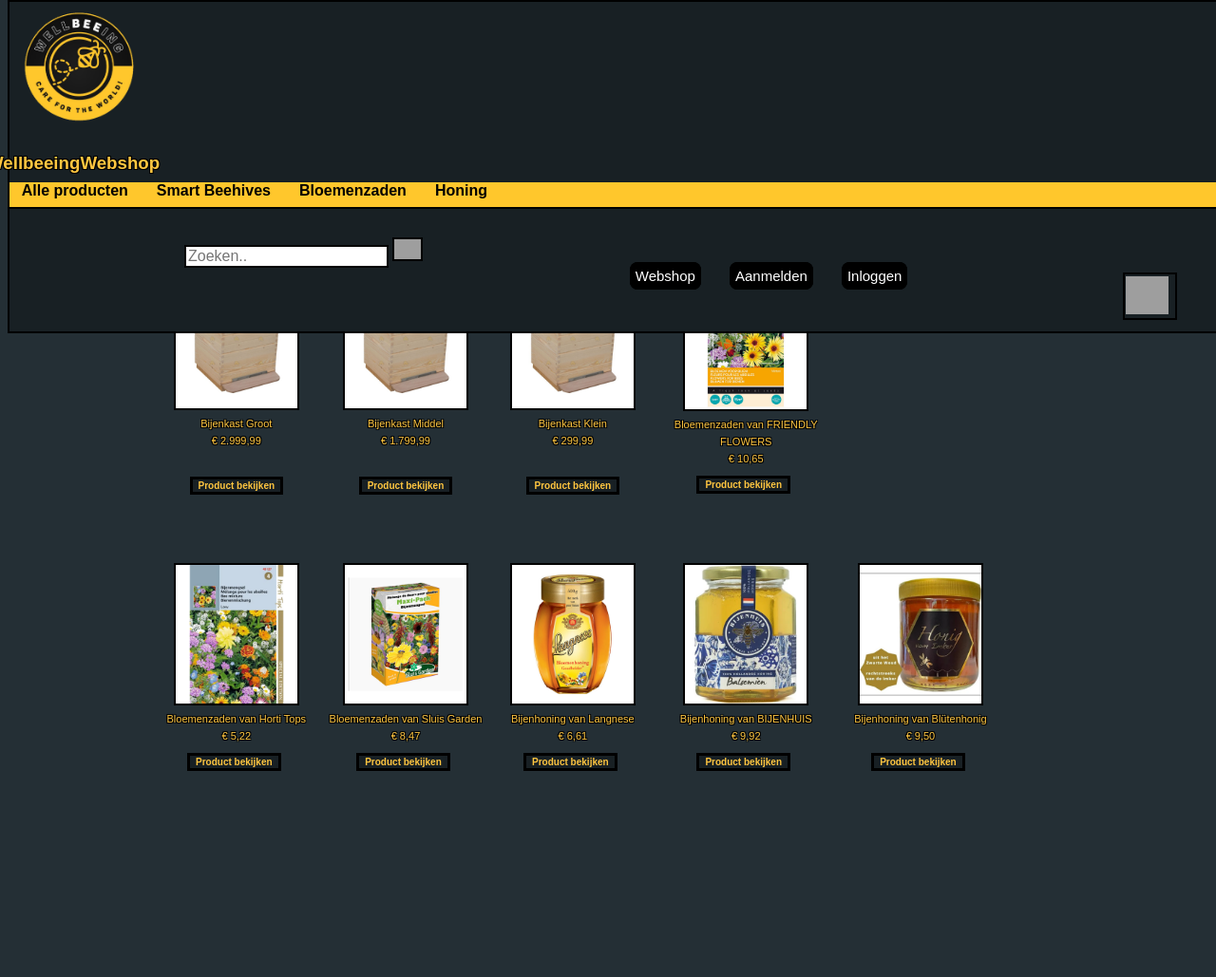
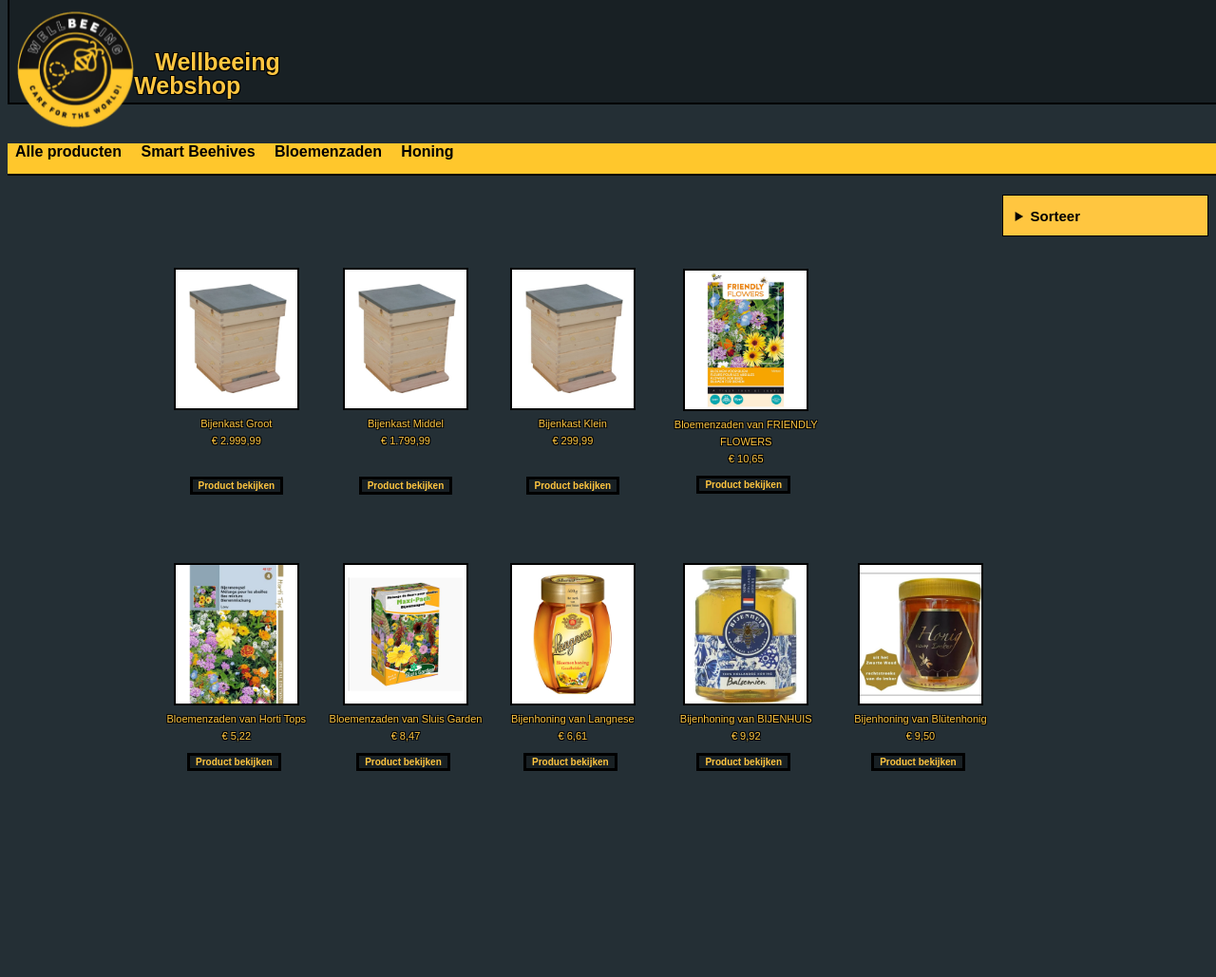
Before and after one commit to Blightningpower/Wellbeeing_webshop, a PHP site: page /html/homepage.html in a window 1280 px wide. Shown: the top 1029 px of the page at 95% size. Run offline with PHP 8.4, Linux system fonts and the light colour scheme; grey boxes are pictures that could not be loaded.

Commit message:
18012023

```diff
--- a/css/homepage.css
+++ b/css/homepage.css
@@ -10,18 +10,24 @@
 }
 
 /*This code is for the navigation bar*/
-
 header {
     border: 2px solid black;
     width: 100%;
+    float: left;
     position: fixed;
+    max-height: 9vw;
     background-color: #182024;
     top: 0;
     z-index: 1;
+    margin-top: -9px;
+    line-height: 300%;
+    list-style-type: none;
+    overflow: hidden;
 }
 
 .navbarButton {
     position: relative;
+    top: -4vw;
     right: -50vw;
     float: unset;
 }
@@ -43,34 +49,41 @@
 }
 
 img.logo {
-    max-width: 16vh;
-    padding: 1vh 1vh 1vh 1vh;
+    max-width: 17vh;
+    position: fixed;
+    padding: 2vh 0 0 0;
 }
 
 .WellbeeingHeaderTitle {
+    font-size: 25px;
+    width: min-content;
+    position: absolute;
+    right: 81%;
+    top: 49%;
     text-shadow: -1px -1px 0 #000, 1px -1px 0 #000, -1px 1px 0 #000, 1px 1px 0 #000;
     color: #FFC640;
 }
 
 .WellbeeingTitleWord {
-    margin: 0 0 0 -3vh;
+    position: relative;
+    left: 12vw;
+    top: -2vw;
 }
 
 .shoppingCartImage {
     width: 45px;
     height: 40px;
-    margin-top: 3%;
+    margin-top: 24%;
 }
 
 a.shoppingCartButton {
-    top: -1vw;
+    top: -10vw;
     left: -4vw;
     float: right;
     position: relative;
     width: 4%;
-    padding: 0 1px;
+    padding: 0 1px 0 1px;
     border: 2px solid black;
-    max-height: 9vh;
 }
 
 .shoppingCartButton:hover {
@@ -79,34 +92,43 @@
     height: 100%;
 }
 
+
 .searchbar {
-    padding: 6vh 0 0 23vh;
+    position: relative;
+    left: 27vw;
+    top: -3vw;
+    height: 0;
 }
 
 input.searchBarfield {
     font-size: inherit;
     border: 2px solid black;
+    max-height: fit-content;
 }
 
 .searchBarIcon {
-    max-height: 21px;
+    position: relative;
+    bottom: -7px;
+    left: -30px;
+    height: 21px;
     border: 2px solid black;
 }
 
 .navHeader {
     border-bottom: 2px solid black;
-    height: 2vw;
+    min-height: 4%;
     background-color: #FFC72C;
+    top: 20%;
+    line-height: normal;
     width: 100%;
     position: fixed;
-    max-height: 4%;
-    top: 24%;
-    line-height: normal;
+    z-index: 1;
+    margin-top: -9px;
 }
 
 .navHeader a {
     text-decoration: none;
-    padding: 0 1vw 7px;
+    padding: 0 1vh 6px 8px;
     color: black;
     font-weight: bold;
 }
@@ -255,21 +277,8 @@
     content: '';
 }
 
+
 /*Footer*/
-
-.footer h4 {
-    margin-bottom: 25px;
-    margin-top: 20px;
-    font-weight: 600;
-}
-
-.icons .fa {
-    color: #f44336;
-    margin: 0 13px;
-    cursor: pointer;
-    padding: 18px 0;
-}
-
 footer {
     padding: 50px 0;
     color: #f0f9ff;
@@ -316,7 +325,7 @@
     text-align: center;
 }
 
-.footer-dark .item.social > a {
+.footer-dark .item.social>a {
     font-size: 20px;
     width: 36px;
     height: 36px;
--- a/html/homepage.html
+++ b/html/homepage.html
@@ -7,347 +7,7 @@
     <meta name="viewport" content="width=device-width, initial-scale=1.0">
 
     <!--Webshop stylesheet-->
-    <style>
-	/*This code is applied on the whole page*/
-* {
-    font-family: PT S, PT Serif, sans-serif, PT Serif, sans-serif;
-    text-decoration: none;
-}
-
-body {
-    background-color: #242F35;
-    margin-top: 16vh;
-}
-
-/*This code is for the navigation bar*/
-
-header {
-    border: 2px solid black;
-    width: 100%;
-    position: fixed;
-    background-color: #182024;
-    top: 0;
-    z-index: 1;
-}
-
-.navbarButton {
-    position: relative;
-    right: -50vw;
-    float: unset;
-}
-
-.navbarButton a {
-    text-decoration: none;
-    background-color: black;
-    border: 1px solid black;
-    border-radius: 8px;
-    margin: 1%;
-    color: white !important;
-    font-size: 15px !important;
-    padding: 5px;
-}
-
-.navbarButton a:hover {
-    background-color: #555;
-    color: white;
-}
-
-img.logo {
-    max-width: 16vh;
-    padding: 1vh 1vh 1vh 1vh;
-}
-
-.WellbeeingHeaderTitle {
-    text-shadow: -1px -1px 0 #000, 1px -1px 0 #000, -1px 1px 0 #000, 1px 1px 0 #000;
-    color: #FFC640;
-}
-
-.WellbeeingTitleWord {
-    margin: 0 0 0 -3vh;
-}
-
-.shoppingCartImage {
-    width: 45px;
-    height: 40px;
-    margin-top: 3%;
-}
-
-a.shoppingCartButton {
-    top: -1vw;
-    left: -4vw;
-    float: right;
-    position: relative;
-    width: 4%;
-    padding: 0 1px;
-    border: 2px solid black;
-    max-height: 9vh;
-}
-
-.shoppingCartButton:hover {
-    background-color: #FFC72C;
-    border-radius: 2px;
-    height: 100%;
-}
-
-.searchbar {
-    padding: 6vh 0 0 23vh;
-}
-
-input.searchBarfield {
-    font-size: inherit;
-    border: 2px solid black;
-}
-
-.searchBarIcon {
-    max-height: 21px;
-    border: 2px solid black;
-}
-
-.navHeader {
-    border-bottom: 2px solid black;
-    height: 2vw;
-    background-color: #FFC72C;
-    width: 100%;
-    position: fixed;
-    max-height: 4%;
-    top: 24%;
-    line-height: normal;
-}
-
-.navHeader a {
-    text-decoration: none;
-    padding: 0 1vw 7px;
-    color: black;
-    font-weight: bold;
-}
-
-.navHeader a:hover {
-    background-color: #262626;
-    color: white;
-}
-
-/*This code is for the products*/
-.bodysection {
-    margin: 0 auto;
-    padding: 0;
-}
-
-.flexproductTd1, .flexproductTd2, .flexproductTd3 {
-    padding-bottom: 20px;
-}
-
-.flexproductTd4, .flexproductTd5, .flexproductTd6, .flexproductTd7, .flexproductTd8, .flexproductTd9 {
-}
-
-img.productImg1, img.productImg2, img.productImg3 {
-    width: 10vw;
-    border: 2px solid black;
-}
-
-img.productImg4 {
-    width: 10vw;
-    border: 2px solid black;
-    margin: 69px 0 0;
-    background-color: white;
-}
-
-img.productImg5, img.productImg6, img.productImg7, img.productImg8, img.productImg9 {
-    width: 10vw;
-    border: 2px solid black;
-    margin: -20px 0 0;
-    background-color: white;
-}
-
-tbody td .flexProduct4 {
-    height: 1vh;
-}
-
-.flexProduct1, .flexProduct2, .flexProduct3, .flexProduct4, .flexProduct5, .flexProduct6, .flexProduct7, .flexProduct8, .flexProduct9 {
-    padding: 10px;
-}
-
-.flexProductsText1, .flexProductsText2, .flexProductsText3 {
-    font-size: 11px;
-    color: #FFC640;
-}
-
-span.flexProductsText4, span.flexProductsText5, span.flexProductsText6, span.flexProductsText7, span.flexProductsText8, span.flexProductsText9 {
-    font-size: 11px;
-    color: #FFC640;
-    position: relative;
-    top: 0;
-}
-
-table {
-    padding: 3% 17% 10% 12%;
-}
-
-tr, td {
-    text-align: center;
-    text-shadow: -1px -1px 0 #000, 1px -1px 0 #000, -1px 1px 0 #000, 1px 1px 0 #000;
-    padding-bottom: 10%;
-}
-
-.productLookButton1, .productLookButton2, .productLookButton3 {
-    border: 3px solid black;
-    font-weight: bold;
-    font-size: 10px;
-    overflow: hidden;
-    margin-top: 30px;
-    margin-left: 0;
-    background-color: #182024;
-}
-
-.productLookButton4, .productLookButton5, .productLookButton6, .productLookButton7, .productLookButton8, .productLookButton9 {
-    border: 3px solid black;
-    font-weight: bold;
-    font-size: 10px;
-    overflow: hidden;
-    margin-top: 10px;
-    margin-left: -5px;
-    background-color: #182024;
-}
-
-
-button.productLookButton1:hover, button.productLookButton2:hover, button.productLookButton3:hover, button.productLookButton4:hover, button.productLookButton5:hover, button.productLookButton6:hover, button.productLookButton7:hover, button.productLookButton8:hover, .productLookButton9:hover {
-    background-color: black;
-    color: white;
-}
-
-.productLookButton1 a, .productLookButton2 a, .productLookButton3 a, .productLookButton4 a, .productLookButton5 a, .productLookButton6 a, .productLookButton7 a, .productLookButton8 a, .productLookButton9 a {
-    color: #FFC640;
-}
-
-.productLookButton1 a:hover, .productLookButton2 a:hover, .productLookButton3 a:hover, .productLookButton4 a:hover, .productLookButton5 a:hover, .productLookButton6 a:hover, .productLookButton7 a:hover, .productLookButton8 a:hover, .productLookButton9 a:hover {
-    color: #fff;
-}
-
-details {
-    background-color: #FFC640;
-    font-size: 15px;
-    border: 1px solid black;
-    position: relative;
-    bottom: -6vw;
-    float: right;
-    overflow: hidden;
-    width: 15%;
-    padding: 1vw;
-}
-
-.SortListHead {
-    font-weight: 600;
-}
-
-.SortListParagraph {
-    text-decoration: none;
-    color: black;
-}
-
-.SortListParagraph:hover, .SortListItem1:hover, .SortListItem2:hover, .SortListItem3:hover {
-    background-color: #262626;
-    color: white !important;
-}
-
-.SortListItem1, .SortListItem2, .SortListItem3 {
-    background-color: #FFC640;
-    border: none;
-}
-
-summary::-webkit-details-marker {
-    display: none
-}
-
-summary::after {
-    content: '';
-}
-
-details[open] summary:after {
-    content: '';
-}
-
-/*Footer*/
-
-.footer h4 {
-    margin-bottom: 25px;
-    margin-top: 20px;
-    font-weight: 600;
-}
-
-.icons .fa {
-    color: #f44336;
-    margin: 0 13px;
-    cursor: pointer;
-    padding: 18px 0;
-}
-
-footer {
-    padding: 50px 0;
-    color: #f0f9ff;
-    text-align: center;
-    border: 2px solid black;
-    background-color: #182024;
-    top: 0;
-    z-index: 1;
-    list-style-type: none;
-    overflow: hidden;
-}
-
-.footer-dark h3 {
-    margin-top: 0;
-    margin-bottom: 12px;
-    font-weight: bold;
-    font-size: 16px;
-}
-
-.footer-dark ul {
-    padding: 0;
-    list-style: none;
-    line-height: 1.6;
-    font-size: 14px;
-    margin-bottom: 0;
-}
-
-.footer-dark ul a {
-    color: inherit;
-    text-decoration: none;
-    opacity: 0.6;
-}
-
-.footer-dark .item.text {
-    margin-bottom: 36px;
-}
-
-.footer-dark .item.text p {
-    opacity: 0.6;
-    margin-bottom: 0;
-}
-
-.footer-dark .item.social {
-    text-align: center;
-}
-
-.footer-dark .item.social > a {
-    font-size: 20px;
-    width: 36px;
-    height: 36px;
-    line-height: 36px;
-    display: inline-block;
-    text-align: center;
-    border-radius: 50%;
-    box-shadow: 0 0 0 1px rgba(255, 255, 255, 0.4);
-    margin: 0 8px;
-    color: #fff;
-    opacity: 0.75;
-}
-
-.footer-dark .copyright {
-    text-align: center;
-    padding-top: 24px;
-    opacity: 0.3;
-    font-size: 13px;
-    margin-bottom: 0;
-}
-	</style>
+    <link rel="stylesheet" href="https://blightningpower.github.io/Wellbeeing_webshop/css/homepage.css">
 
     <title>OPP Webshop</title>
 
@@ -355,10 +15,9 @@
 <body>
 
 <!--This code is for the header-->
-
 <header>
     <img class="logo" src="../img/Logo%20wellbeeing%207.0%20-%20cut.png" alt="Wellbeeinglogo">
-    <h3 class="WellbeeingHeaderTitle"><span class="WellbeeingTitleWord">Wellbeeing</span>Webshop</h3>
+    <h1 class="WellbeeingHeaderTitle"><span class="WellbeeingTitleWord">Wellbeeing</span>Webshop</h1>
     <!--Navigation searchbar-->
     <div class="searchbar">
         <label>
@@ -379,15 +38,16 @@
     <a href="shoppingCart.html" class="shoppingCartButton"><img class="shoppingCartImage"
                                                                 src="https://i484476.hera.fhict.nl/OPP_Webshop/Public/img/shoppingCartIcon.png"
                                                                 alt="ShoppingCart"/></a>
-    <div class="navHeader">
-        <a href="#">Alle producten</a>
-        <a href="#">Smart Beehives</a>
-        <a href="#">Bloemenzaden</a>
-        <a href="#">Honing</a>
-    </div>
+
 
 </header>
 
+<div class="navHeader">
+    <a href="#">Alle producten</a>
+    <a href="#">Smart Beehives</a>
+    <a href="#">Bloemenzaden</a>
+    <a href="#">Honing</a>
+</div>
 
 <!--This code is for the products-->
 <section class="bodysection">
```
